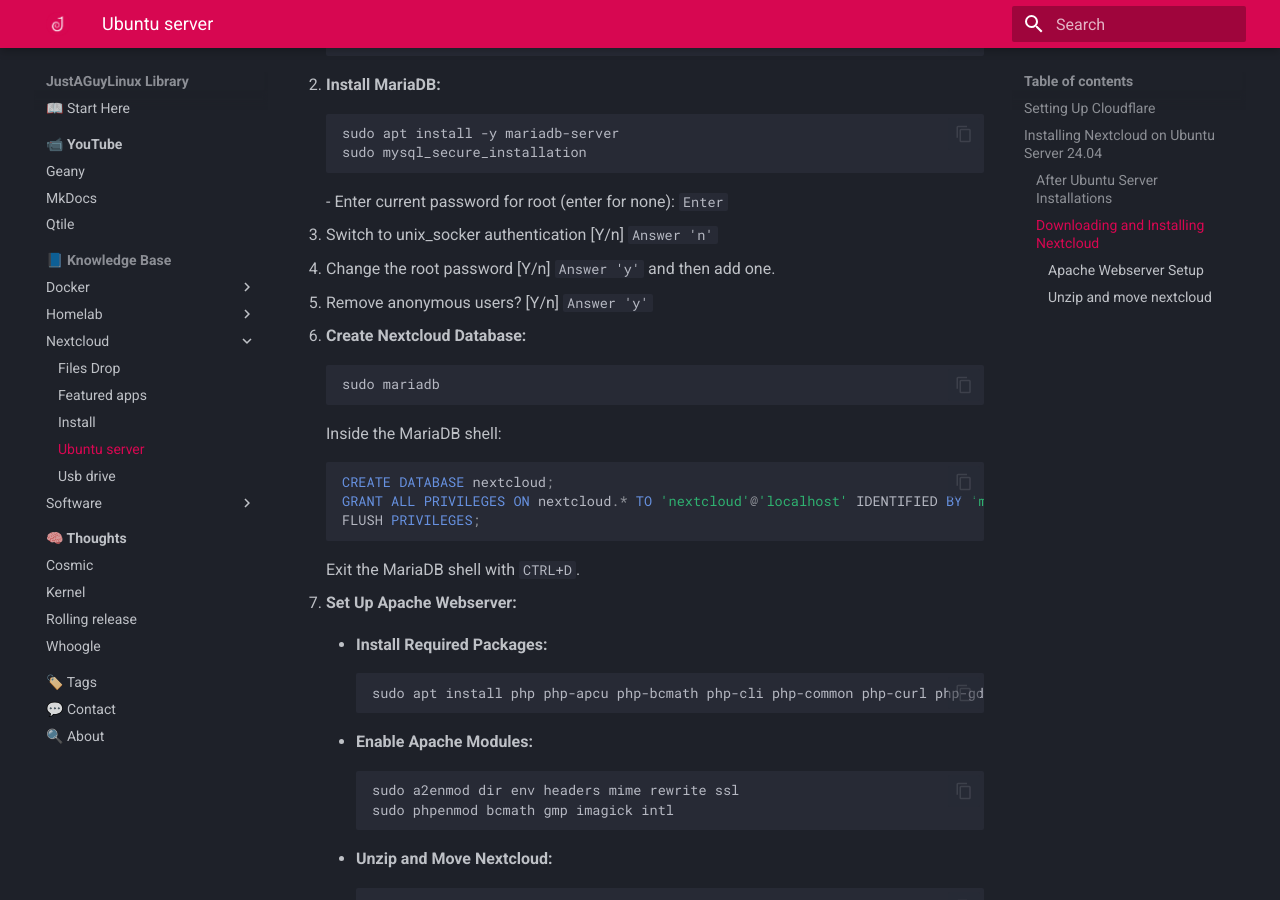
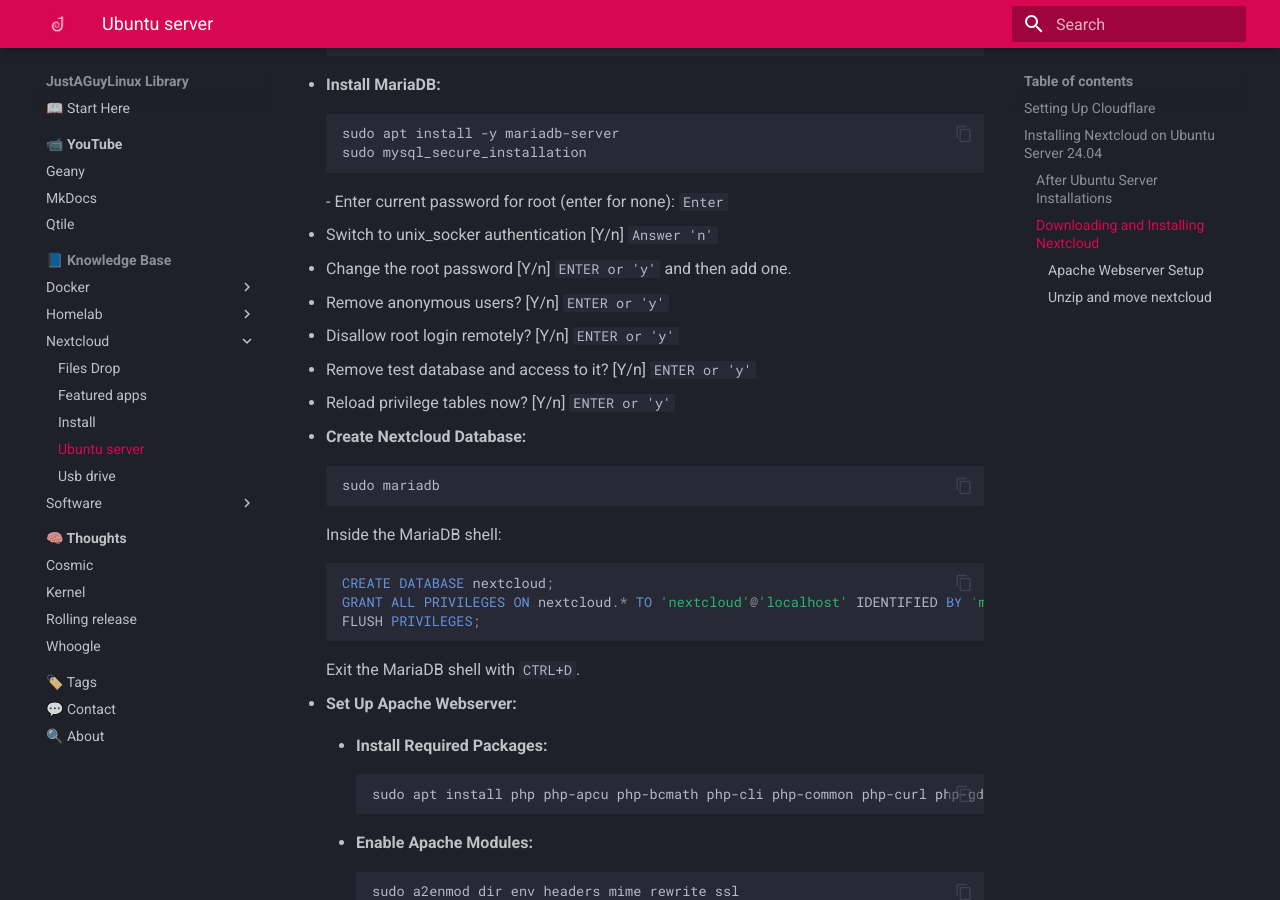
Before and after one commit to drewgrif/jagmkdocs, an MkDocs documentation site: the page built from docs/documentation/nextcloud/ubuntu-server.md, in a window 1280 px wide and 900 px high, scrolled down 1319 px. Built offline with MkDocs 1.6.1 and Material for MkDocs 9.7.7, drawn with Linux system fonts in a browser that asks for light colours.

Commit message:
Update ubuntu-server.md

````diff
--- a/docs/documentation/nextcloud/ubuntu-server.md
+++ b/docs/documentation/nextcloud/ubuntu-server.md
@@ -82,9 +82,15 @@ insert screen shot
 
 - Switch to unix_socker authentication [Y/n] ```Answer 'n'```
 
-- Change the root password [Y/n] ```Answer 'y'``` and then add one.
+- Change the root password [Y/n] ```ENTER or 'y'``` and then add one.
 
-- Remove anonymous users? [Y/n] ```Answer 'y'```
+- Remove anonymous users? [Y/n] ```ENTER or 'y'```
+
+- Disallow root login remotely? [Y/n] ```ENTER or 'y'```
+
+- Remove test database and access to it? [Y/n] ```ENTER or 'y'```
+
+- Reload privilege tables now? [Y/n] ```ENTER or 'y'```
 
 3. **Create Nextcloud Database:**
 
````
Also changed, not shown: other parts of docs/documentation/nextcloud/ubuntu-server.md (+2 -2 lines).
